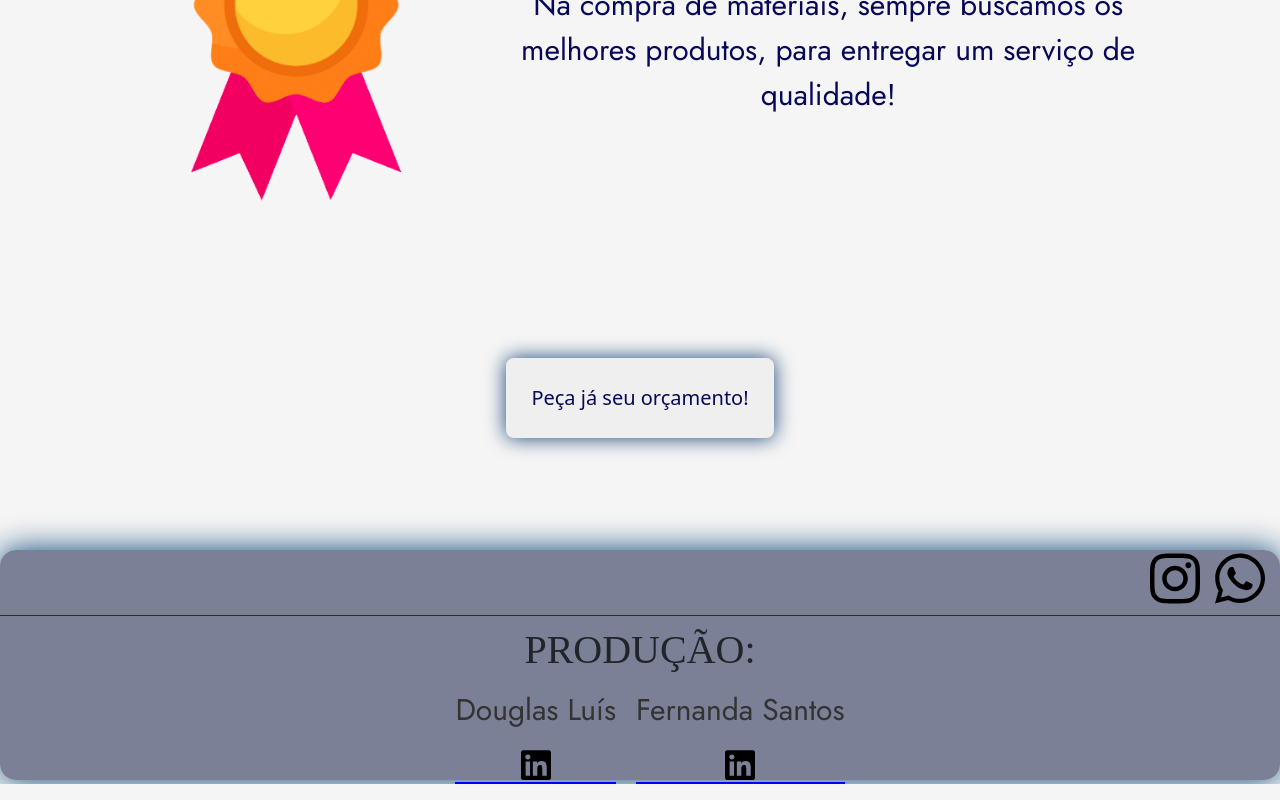
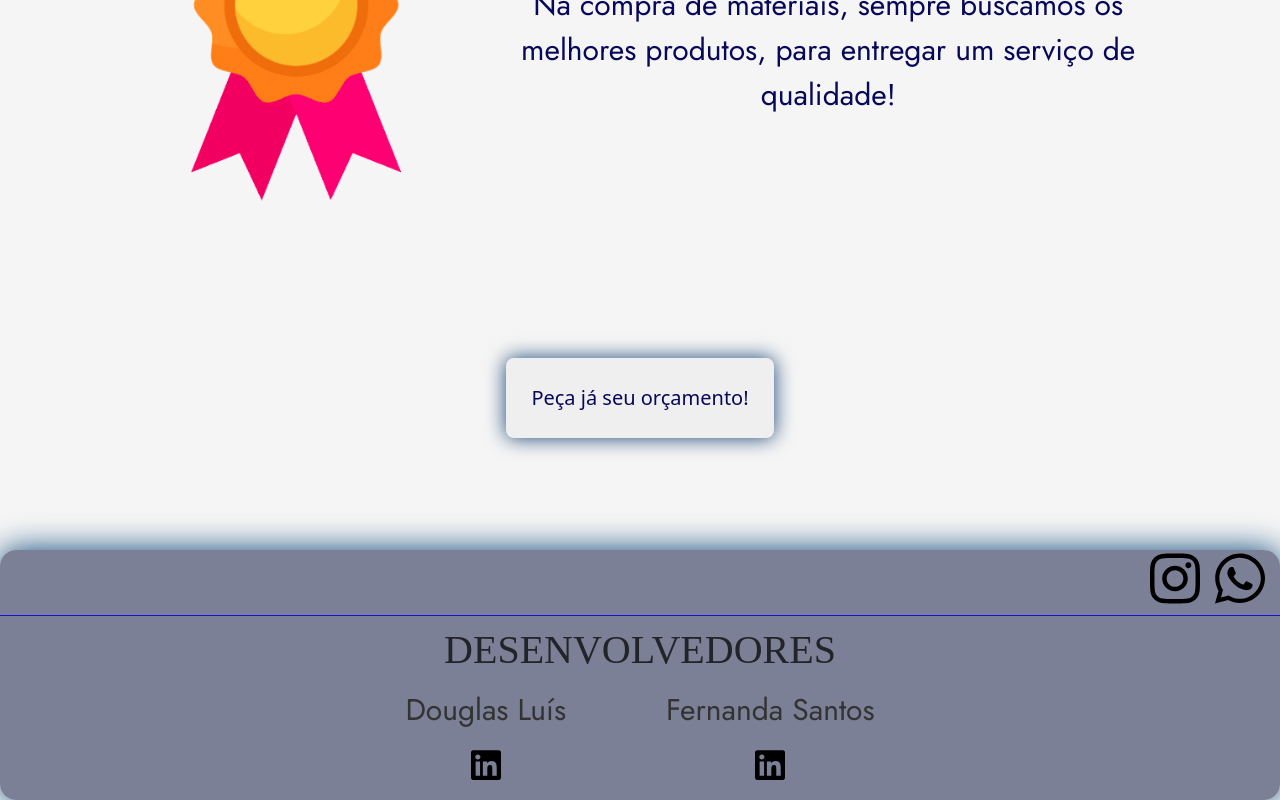
Before and after one commit to Douglas-Dorug/Site_Construcao, an Angular app: page / in a window 1280 px wide. Shown: the part 3809-4609 px from the top of the page. Built offline with nearby package versions, Linux system fonts and the light colour scheme; a web font is replaced by a local one.

Commit message:
Alteracoes css

```diff
--- a/src/app/app.component.css
+++ b/src/app/app.component.css
@@ -110,7 +110,8 @@ a{
   background-color: rgba(42, 48, 85, 0.589);
   box-shadow: 0 0 2em  rgb(5, 66, 119);
   border-radius: 16px;
-  height: 230px;
+  height: 250px;
+  padding-bottom: 20px;
 }
 
 .redes-sociais{
@@ -141,9 +142,9 @@ a{
 
 .douglas,
 .fernanda{
-  margin-left: 20px;
+  margin-left: 50px;
+  margin-right: 50px;
   display: flex;
-  border-bottom: 2px solid blue;
 }
 
 @media only screen and (max-width: 600px) and (min-width: 280px) {
--- a/src/app/app.component.html
+++ b/src/app/app.component.html
@@ -22,7 +22,7 @@
     <img class="insta-img" src="../assets/instagram-brands.svg" alt="" />
     <img class="wpp-img" src="../assets/whatsapp-brands.svg" alt="" />
   </div>
-  <h1>PRODUÇÃO:</h1>
+  <h1>DESENVOLVEDORES</h1>
   <div class="linkedin">
     <div class="douglas">
       <a target="_blank" href="https://www.linkedin.com/in/douglas-luiz-1731b212a/">
```
